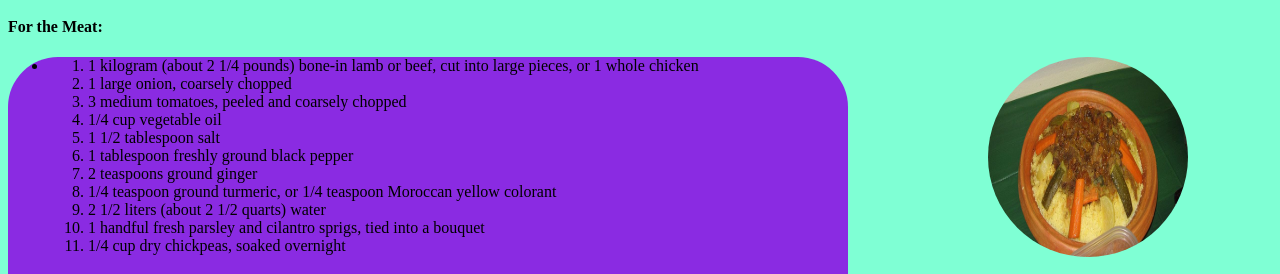
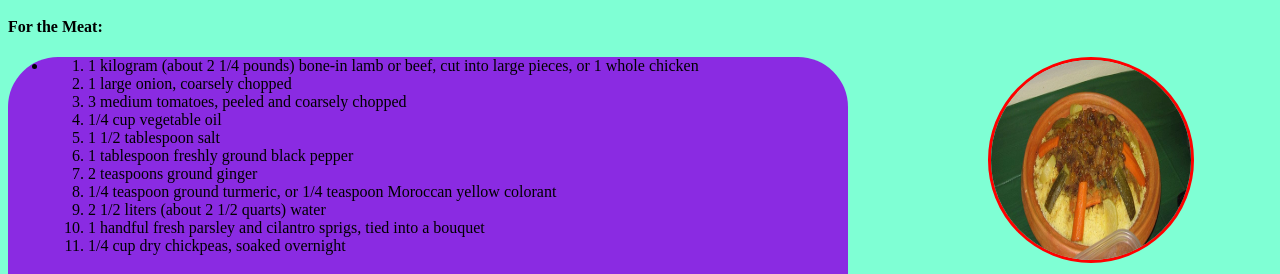
Before and after one commit to abe324/abe324.github.io, a plain HTML site: page Abe/index.html in a window 1280 px wide. Shown: the part 488-762 px from the top of the page. Drawn offline with Linux system fonts and the light colour scheme; a web font is replaced by a local one.

Commit message:
CSS 11 or sm

```diff
--- a/Abe/style.css
+++ b/Abe/style.css
@@ -13,4 +13,5 @@ div.img {
     }
 .ali{
     border-radius: 50%;
+    border:3px red solid;
 }
```
